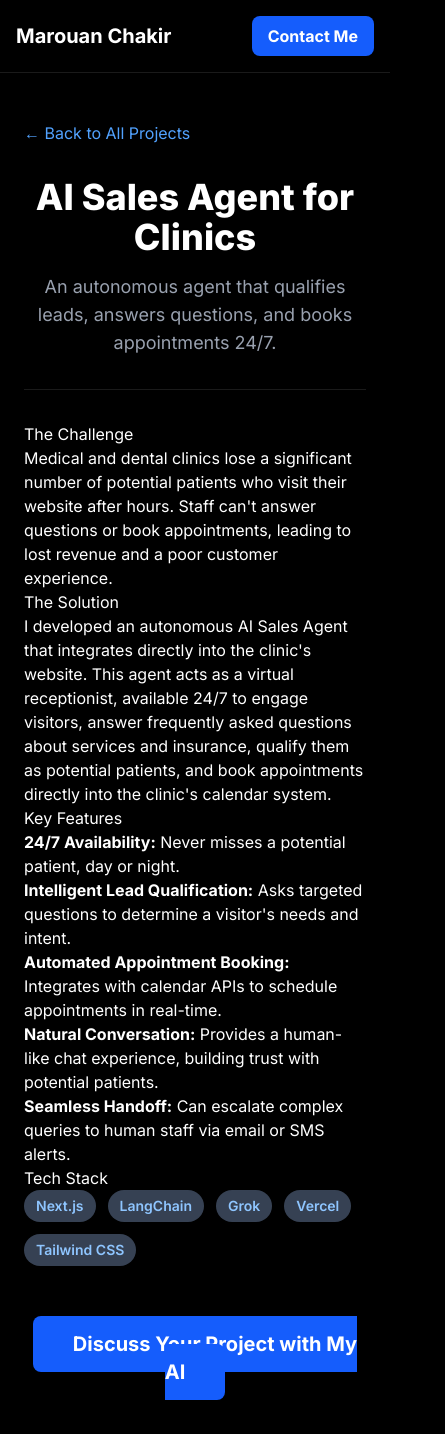
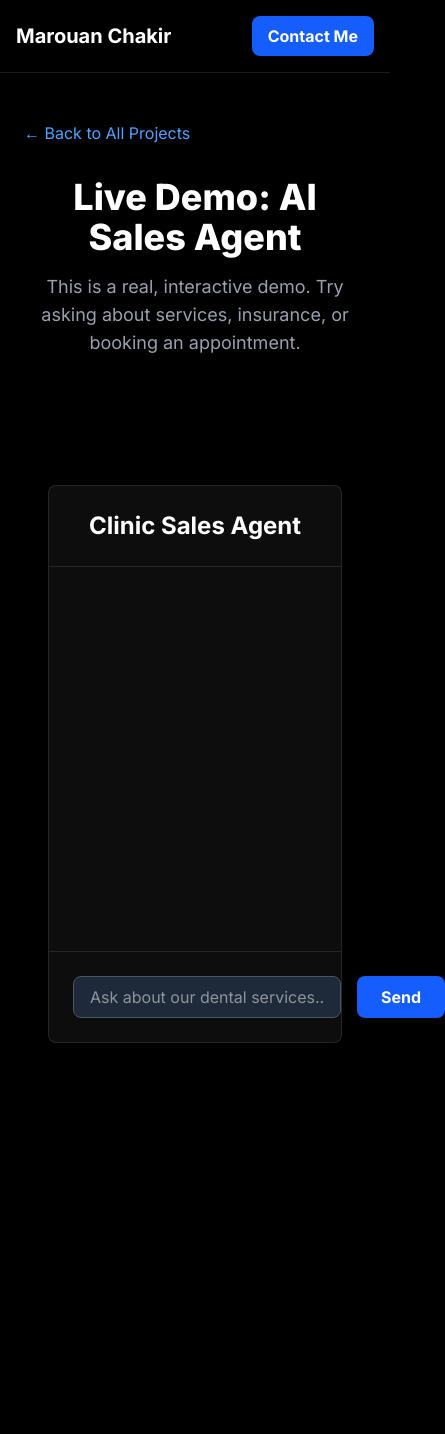
Before and after one commit to mimox-prog/unstoppable-portfolio, a Next.js app: page /projects/ai-sales-agent in a window 390 px wide. Shown: the whole page, 445 px wide, since content can reach past the window. After the commit the page ends 1171 px from the top, so only its background shows below. Built offline with nearby package versions, Linux system fonts and the light colour scheme.

Commit message:
feat(architecture): Implement multi-agent backend and live sales agent demo

```diff
--- a/src/app/projects/ai-sales-agent/page.js
+++ b/src/app/projects/ai-sales-agent/page.js
@@ -1,60 +1,35 @@
-// src/app/projects/ai-sales-agent/page.js
+// src/app/projects/ai-sales-agent/page.js (Live Agent Version)
+"use client";
+
 import Link from 'next/link';
+import Chat from '@/components/Chat'; // We will reuse our Chat component!
 
 export default function ProjectPage() {
   return (
     <main className="container mx-auto px-6 py-12 sm:py-20">
       <div className="max-w-4xl mx-auto">
-        {/* --- Back to Projects Link --- */}
+
         <Link href="/#projects" className="text-blue-400 hover:text-blue-300 transition-colors mb-8 inline-block">
           &larr; Back to All Projects
         </Link>
 
-        {/* --- Project Header --- */}
-        <div className="text-center border-b border-white/10 pb-8 mb-8">
-          <h1 className="text-4xl sm:text-5xl font-extrabold text-white mb-4">AI Sales Agent for Clinics</h1>
+        <div className="text-center mb-12">
+          <h1 className="text-4xl sm:text-5xl font-extrabold text-white mb-4">Live Demo: AI Sales Agent</h1>
           <p className="text-lg sm:text-xl text-gray-400">
-            An autonomous agent that qualifies leads, answers questions, and books appointments 24/7.
+            This is a real, interactive demo. Try asking about services, insurance, or booking an appointment.
           </p>
         </div>
 
-        {/* --- Project Content --- */}
-        <div className="prose prose-invert prose-lg max-w-none">
-          {/* Using prose classes from Tailwind for beautiful typography */}
+        {/*
+          This is the magic. We are reusing the same Chat component,
+          but telling it to act as the 'AI_SALES_AGENT'.
+        */}
+        <Chat
+          agentType="AI_SALES_AGENT"
+          title="Clinic Sales Agent"
+          placeholder="Ask about our dental services..."
+        />
 
-          <h2>The Challenge</h2>
-          <p>Medical and dental clinics lose a significant number of potential patients who visit their website after hours. Staff can't answer questions or book appointments, leading to lost revenue and a poor customer experience.</p>
-
-          <h2>The Solution</h2>
-          <p>I developed an autonomous AI Sales Agent that integrates directly into the clinic's website. This agent acts as a virtual receptionist, available 24/7 to engage visitors, answer frequently asked questions about services and insurance, qualify them as potential patients, and book appointments directly into the clinic's calendar system.</p>
-
-          {/* --- Key Features --- */}
-          <h3>Key Features</h3>
-          <ul>
-            <li><strong>24/7 Availability:</strong> Never misses a potential patient, day or night.</li>
-            <li><strong>Intelligent Lead Qualification:</strong> Asks targeted questions to determine a visitor's needs and intent.</li>
-            <li><strong>Automated Appointment Booking:</strong> Integrates with calendar APIs to schedule appointments in real-time.</li>
-            <li><strong>Natural Conversation:</strong> Provides a human-like chat experience, building trust with potential patients.</li>
-            <li><strong>Seamless Handoff:</strong> Can escalate complex queries to human staff via email or SMS alerts.</li>
-          </ul>
-
-          {/* --- Tech Stack --- */}
-          <h3>Tech Stack</h3>
-          <div className="flex flex-wrap gap-3">
-            <span className="bg-gray-700 text-blue-300 text-sm font-semibold px-3 py-1.5 rounded-full">Next.js</span>
-            <span className="bg-gray-700 text-blue-300 text-sm font-semibold px-3 py-1.5 rounded-full">LangChain</span>
-            <span className="bg-gray-700 text-blue-300 text-sm font-semibold px-3 py-1.5 rounded-full">Grok</span>
-            <span className="bg-gray-700 text-blue-300 text-sm font-semibold px-3 py-1.5 rounded-full">Vercel</span>
-            <span className="bg-gray-700 text-blue-300 text-sm font-semibold px-3 py-1.5 rounded-full">Tailwind CSS</span>
-          </div>
-        </div>
-
-        {/* --- Call to Action --- */}
-        <div className="text-center mt-16">
-          <Link href="/#agent" className="bg-blue-600 hover:bg-blue-700 text-white font-bold py-4 px-10 rounded-lg text-xl transition-transform transform hover:scale-105">
-            Discuss Your Project with My AI
-          </Link>
-        </div>
       </div>
     </main>
   );
--- a/src/components/Chat.js
+++ b/src/components/Chat.js
@@ -1,9 +1,15 @@
-// src/components/Chat.js
+// src/components/Chat.js (Dynamic Version)
 "use client";
 
 import { useState, useRef, useEffect } from 'react';
 
-export default function Chat() {
+// --- Main Chat Component ---
+// It now accepts props to change its behavior
+export default function Chat({
+  agentType = "KAI_ASSISTANT",
+  title = "Live AI Assistant",
+  placeholder = "Ask me about Marouan's skills or projects..."
+}) {
   const [messages, setMessages] = useState([]);
   const [input, setInput] = useState('');
   const [isLoading, setIsLoading] = useState(false);
@@ -13,13 +19,11 @@ export default function Chat() {
     messagesEndRef.current?.scrollIntoView({ behavior: "smooth" });
   };
 
-  useEffect(() => {
-    scrollToBottom();
-  }, [messages]);
+  useEffect(scrollToBottom, [messages]);
 
   const handleSendMessage = async (e) => {
     e.preventDefault();
-    if (!input.trim()) return;
+    if (!input.trim() || isLoading) return;
 
     const userMessage = { role: 'user', content: input };
     setMessages(prev => [...prev, userMessage]);
@@ -27,10 +31,11 @@ export default function Chat() {
     setIsLoading(true);
 
     try {
+      // Send the agentType along with the message
       const response = await fetch('/api/agent', {
         method: 'POST',
         headers: { 'Content-Type': 'application/json' },
-        body: JSON.stringify({ message: input }),
+        body: JSON.stringify({ message: input, agent_type: agentType }),
       });
 
       if (!response.ok) {
@@ -43,7 +48,7 @@ export default function Chat() {
 
     } catch (error) {
       console.error("Failed to get AI response:", error);
-      const errorMessage = { role: 'assistant', content: "Sorry, I'm having trouble connecting. Please try again later." };
+      const errorMessage = { role: 'assistant', content: "Sorry, I'm having trouble connecting. Please try again." };
       setMessages(prev => [...prev, errorMessage]);
     } finally {
       setIsLoading(false);
@@ -55,15 +60,14 @@ export default function Chat() {
       <div className="container mx-auto px-6 max-w-3xl">
         <div className="bg-white/5 border border-white/10 rounded-lg shadow-2xl">
           <div className="p-6 border-b border-white/10">
-            <h2 className="text-2xl font-bold text-white text-center">Live AI Assistant</h2>
-            <p className="text-gray-400 text-center mt-1">Ask me about Marouan's skills, projects, or availability.</p>
+            <h2 className="text-2xl font-bold text-white text-center">{title}</h2>
           </div>
           <div className="p-6 h-96 overflow-y-auto">
             <div className="space-y-4">
               {messages.map((msg, index) => (
                 <div key={index} className={`flex ${msg.role === 'user' ? 'justify-end' : 'justify-start'}`}>
                   <div className={`max-w-xs lg:max-w-md px-4 py-2 rounded-lg ${msg.role === 'user' ? 'bg-blue-600 text-white' : 'bg-gray-700 text-gray-200'}`}>
-                    <p>{msg.content}</p>
+                    <p className="whitespace-pre-wrap">{msg.content}</p>
                   </div>
                 </div>
               ))}
@@ -83,7 +87,7 @@ export default function Chat() {
                 type="text"
                 value={input}
                 onChange={(e) => setInput(e.target.value)}
-                placeholder="Ask the agent a question..."
+                placeholder={placeholder}
                 className="flex-grow bg-gray-800 border border-gray-600 rounded-lg px-4 py-2 text-white focus:outline-none focus:ring-2 focus:ring-blue-500"
                 disabled={isLoading}
               />
```
Also changed, not shown: src/app/api/agent/route.js (+49 -47 lines).
